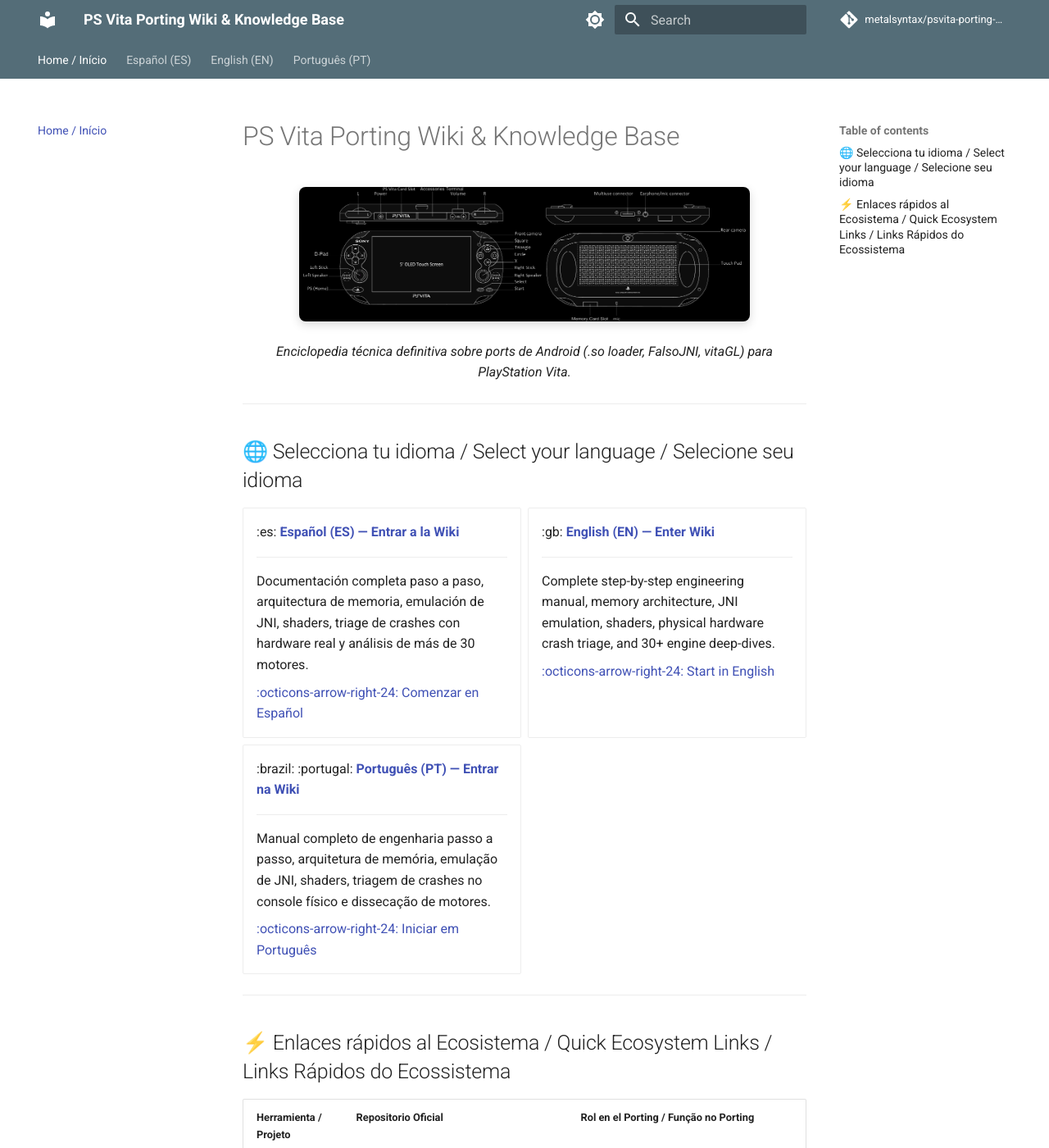
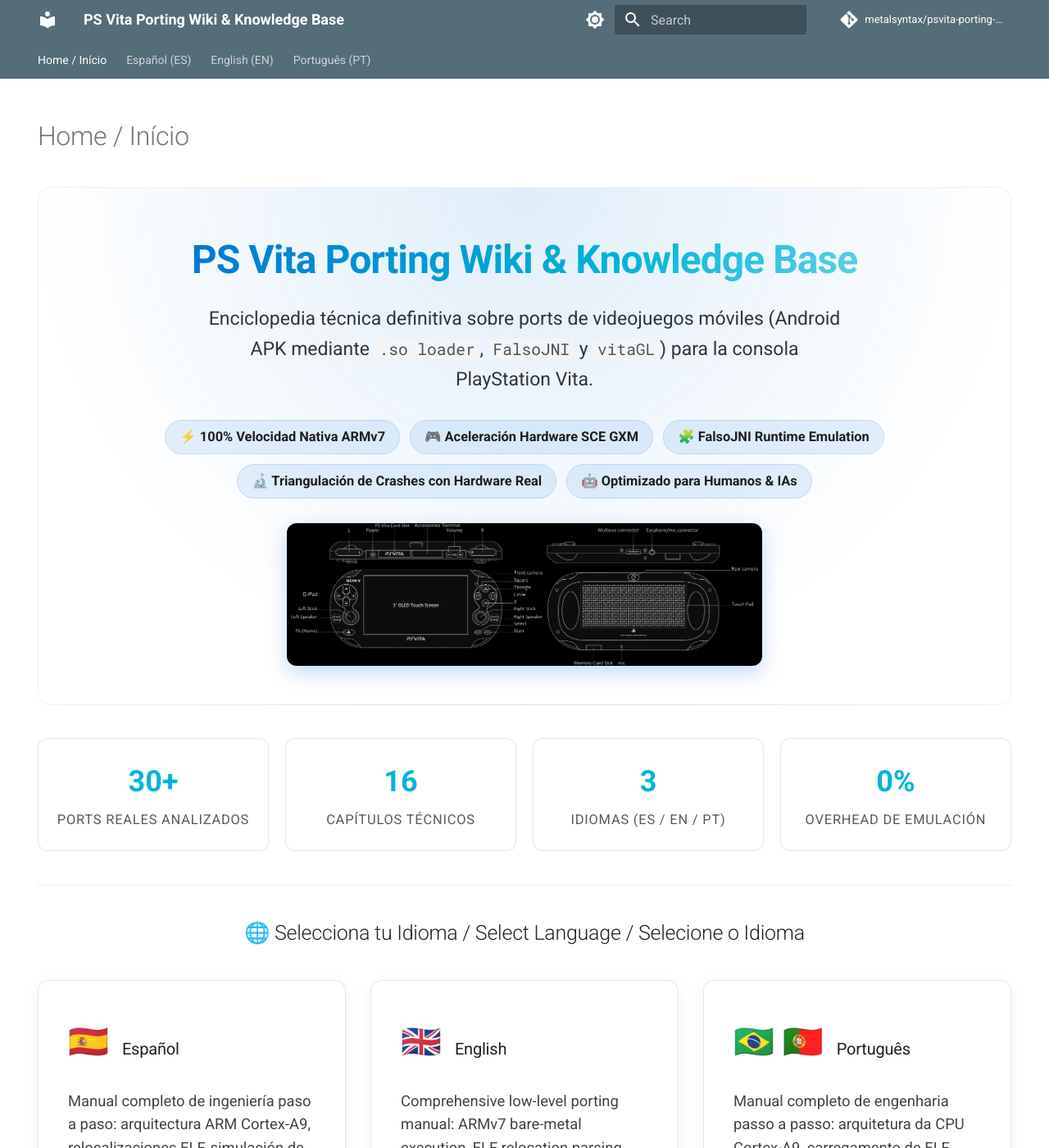
Before and after one commit to MetalSyntax/psvita-porting-wiki, an MkDocs documentation site: the page built from docs/index.md, in a window 1280 px wide and 1400 px high. Shown: the whole window at 82% size. Built offline with MkDocs 1.6.1 and Material for MkDocs 9.7.7, drawn with Linux system fonts in a browser that asks for light colours; comment, search, counter and statistics services are not loaded; some of the changed text lies outside the part shown.

Commit message:
feat(ui): modern glassmorphic landing page with emoji support and stats

```diff
--- a/docs/index.md
+++ b/docs/index.md
@@ -1,52 +1,113 @@
-# PS Vita Porting Wiki & Knowledge Base
+---
+hide:
+  - navigation
+  - toc
+---
 
-<div align="center">
-  <img src="assets/develop-for-vita-assets/psvita-layout.png" alt="PS Vita Architecture" width="550" style="border-radius: 8px; box-shadow: 0 4px 12px rgba(0,0,0,0.15);" />
-  <p><em>Enciclopedia técnica definitiva sobre ports de Android (.so loader, FalsoJNI, vitaGL) para PlayStation Vita.</em></p>
+<div class="hero-container">
+  <div class="hero-title">PS Vita Porting Wiki & Knowledge Base</div>
+  <div class="hero-subtitle">
+    Enciclopedia técnica definitiva sobre ports de videojuegos móviles (Android APK mediante <code>.so loader</code>, <code>FalsoJNI</code> y <code>vitaGL</code>) para la consola PlayStation Vita.
+  </div>
+
+  <div class="badge-row">
+    <span class="feature-pill">⚡ 100% Velocidad Nativa ARMv7</span>
+    <span class="feature-pill">🎮 Aceleración Hardware SCE GXM</span>
+    <span class="feature-pill">🧩 FalsoJNI Runtime Emulation</span>
+    <span class="feature-pill">🔬 Triangulación de Crashes con Hardware Real</span>
+    <span class="feature-pill">🤖 Optimizado para Humanos & IAs</span>
+  </div>
+
+  <div style="margin-top: 1.5rem;">
+    <img src="assets/develop-for-vita-assets/psvita-layout.png" alt="PS Vita Hardware" width="580" style="border-radius: 12px; box-shadow: 0 8px 24px rgba(0, 112, 209, 0.25); max-width: 95%;" />
+  </div>
+</div>
+
+<div class="stats-banner">
+  <div class="stat-box">
+    <div class="stat-number">30+</div>
+    <div class="stat-label">Ports Reales Analizados</div>
+  </div>
+  <div class="stat-box">
+    <div class="stat-number">16</div>
+    <div class="stat-label">Capítulos Técnicos</div>
+  </div>
+  <div class="stat-box">
+    <div class="stat-number">3</div>
+    <div class="stat-label">Idiomas (ES / EN / PT)</div>
+  </div>
+  <div class="stat-box">
+    <div class="stat-number">0%</div>
+    <div class="stat-label">Overhead de Emulación</div>
+  </div>
 </div>
 
 ---
 
-## 🌐 Selecciona tu idioma / Select your language / Selecione seu idioma
+<h2 style="text-align: center; margin-top: 2rem;">🌐 Selecciona tu Idioma / Select Language / Selecione o Idioma</h2>
 
-<div class="grid cards" markdown>
+<div class="lang-grid">
 
--   :es: **[Español (ES) — Entrar a la Wiki](es/index.md)**
+  <!-- Español Card -->
+  <div class="lang-card">
+    <div>
+      <div class="lang-header">
+        <span class="lang-flag">🇪🇸</span>
+        <h3 class="lang-name">Español</h3>
+      </div>
+      <p class="lang-desc">
+        Manual completo de ingeniería paso a paso: arquitectura ARM Cortex-A9, relocalizaciones ELF, simulación de JVM con FalsoJNI, shaders en vitaGL, triage de volcados <code>.psp2dmp</code> y casos de estudio reales.
+      </p>
+    </div>
+    <a href="es/" class="lang-btn">
+      Comenzar en Español <span>&rarr;</span>
+    </a>
+  </div>
 
-    ---
+  <!-- English Card -->
+  <div class="lang-card">
+    <div>
+      <div class="lang-header">
+        <span class="lang-flag">🇬🇧</span>
+        <h3 class="lang-name">English</h3>
+      </div>
+      <p class="lang-desc">
+        Comprehensive low-level porting manual: ARMv7 bare-metal execution, ELF relocation parsing, FalsoJNI runtime dispatch, vitaGL hardware shaders, physical <code>.psp2dmp</code> crash triage, and 30+ engine deep-dives.
+      </p>
+    </div>
+    <a href="en/" class="lang-btn">
+      Start in English <span>&rarr;</span>
+    </a>
+  </div>
 
-    Documentación completa paso a paso, arquitectura de memoria, emulación de JNI, shaders, triage de crashes con hardware real y análisis de más de 30 motores.
-
-    [:octicons-arrow-right-24: Comenzar en Español](es/index.md)
-
--   :gb: **[English (EN) — Enter Wiki](en/index.md)**
-
-    ---
-
-    Complete step-by-step engineering manual, memory architecture, JNI emulation, shaders, physical hardware crash triage, and 30+ engine deep-dives.
-
-    [:octicons-arrow-right-24: Start in English](en/index.md)
-
--   :brazil: :portugal: **[Português (PT) — Entrar na Wiki](pt/index.md)**
-
-    ---
-
-    Manual completo de engenharia passo a passo, arquitetura de memória, emulação de JNI, shaders, triagem de crashes no console físico e dissecação de motores.
-
-    [:octicons-arrow-right-24: Iniciar em Português](pt/index.md)
+  <!-- Português Card -->
+  <div class="lang-card">
+    <div>
+      <div class="lang-header">
+        <span class="lang-flag">🇧🇷 🇵🇹</span>
+        <h3 class="lang-name">Português</h3>
+      </div>
+      <p class="lang-desc">
+        Manual completo de engenharia passo a passo: arquitetura da CPU Cortex-A9, carregamento de ELF, emulação JNI, pipeline gráfico no vitaGL, triagem de travamentos com <code>vita-parse-core</code> e dissecção de motores.
+      </p>
+    </div>
+    <a href="pt/" class="lang-btn">
+      Iniciar em Português <span>&rarr;</span>
+    </a>
+  </div>
 
 </div>
 
 ---
 
-## ⚡ Enlaces rápidos al Ecosistema / Quick Ecosystem Links / Links Rápidos do Ecossistema
+## ⚡ Ecosistema y Repositorios Oficiales
 
-| Herramienta / Projeto | Repositorio Oficial | Rol en el Porting / Função no Porting |
+| Herramienta / Proyecto | Repositorio Oficial | Rol en el Porting / Função no Porting |
 | :--- | :--- | :--- |
-| **VitaSDK** | [github.com/vitasdk](https://github.com/vitasdk) | Toolchain de compilación cruzada GCC para PS Vita (`arm-vita-eabi-gcc`). |
-| **vitaGL** | [github.com/Rinnegatamante/vitaGL](https://github.com/Rinnegatamante/vitaGL) | Wrapper acelerado por hardware OpenGL ES 1.1 / 2.0 sobre el motor nativo SCE GXM. |
-| **kubridge** | [github.com/TheOfficialFloW/kubridge](https://github.com/TheOfficialFloW/kubridge) | Plugin de kernel que permite a procesos de usuario resolver símbolos del kernel e interactuar con memoria. |
-| **fd_fix** | [github.com/TheOfficialFloW/fd_fix](https://github.com/TheOfficialFloW/fd_fix) | Corrige el cierre indebido de descriptores de archivos del kernel en VitaOS. |
-| **FalsoJNI** | [github.com/Rinnegatamante/FalsoJNI](https://github.com/Rinnegatamante/FalsoJNI) | Entorno simulado ligero para satisfacer el JNI de Android sin ejecutar una máquina virtual Java pesada. |
-| **soloader-boilerplate** | [github.com/Rinnegatamante/soloader-boilerplate](https://github.com/Rinnegatamante/soloader-boilerplate) | Plantilla base de arquitectura para carga de librerías `.so` dinámicas en PS Vita. |
-| **psvita-toolkit** | [github.com/metalsyntax/psvita-toolkit](https://github.com/metalsyntax/psvita-toolkit) | CLI automatizado para compilación, despliegue FTP, triage de volcados `.psp2dmp`, LiveArea y shaders. |
+| **VitaSDK** | [github.com/vitasdk](https://github.com/vitasdk) | Toolchain oficial de compilación cruzada GCC (`arm-vita-eabi-gcc`). |
+| **vitaGL** | [github.com/Rinnegatamante/vitaGL](https://github.com/Rinnegatamante/vitaGL) | Wrapper acelerado por hardware OpenGL ES 1.1 / 2.0 sobre SCE GXM. |
+| **kubridge** | [github.com/TheOfficialFloW/kubridge](https://github.com/TheOfficialFloW/kubridge) | Plugin de kernel para asignar memoria ejecutable (`USER_RWX`) en espacio de usuario. |
+| **fd_fix** | [github.com/TheOfficialFloW/fd_fix](https://github.com/TheOfficialFloW/fd_fix) | Corrige el cierre indebido de descriptores de archivos I/O en VitaOS. |
+| **FalsoJNI** | [github.com/Rinnegatamante/FalsoJNI](https://github.com/Rinnegatamante/FalsoJNI) | Entorno simulado ligero para satisfacer el JNI de Android sin una JVM pesada. |
+| **soloader-boilerplate** | [github.com/Rinnegatamante/soloader-boilerplate](https://github.com/Rinnegatamante/soloader-boilerplate) | Plantilla base de arquitectura para carga de librerías `.so` dinámicas. |
+| **psvita-toolkit** | [github.com/metalsyntax/psvita-toolkit](https://github.com/metalsyntax/psvita-toolkit) | CLI automatizado para compilación, despliegue FTP, triage de crashes y shaders. |
--- /dev/null
+++ b/docs/stylesheets/extra.css
@@ -0,0 +1,199 @@
+/* Custom Modern Styling for PS Vita Porting Wiki */
+
+:root {
+  --wiki-accent-gradient: linear-gradient(135deg, #0070d1 0%, #00b4d8 100%);
+  --wiki-card-border: rgba(0, 112, 209, 0.2);
+  --wiki-card-hover: rgba(0, 180, 216, 0.15);
+}
+
+[data-md-color-scheme="slate"] {
+  --wiki-card-bg: rgba(22, 27, 34, 0.85);
+  --wiki-card-border: rgba(56, 139, 253, 0.25);
+  --wiki-card-hover: rgba(56, 139, 253, 0.12);
+  --wiki-hero-border: rgba(255, 255, 255, 0.08);
+}
+
+[data-md-color-scheme="default"] {
+  --wiki-card-bg: rgba(255, 255, 255, 0.95);
+  --wiki-card-border: rgba(0, 112, 209, 0.15);
+  --wiki-card-hover: rgba(0, 112, 209, 0.08);
+  --wiki-hero-border: rgba(0, 0, 0, 0.06);
+}
+
+/* Hero Container */
+.hero-container {
+  text-align: center;
+  padding: 2.5rem 1.5rem 2rem 1.5rem;
+  margin-bottom: 2rem;
+  border-radius: 16px;
+  background: radial-gradient(circle at top, rgba(0, 112, 209, 0.12) 0%, transparent 70%);
+  border: 1px solid var(--wiki-hero-border);
+  backdrop-filter: blur(8px);
+}
+
+.hero-title {
+  font-size: 2.4rem;
+  font-weight: 800;
+  letter-spacing: -0.02em;
+  margin-bottom: 0.8rem;
+  background: linear-gradient(135deg, #0070d1 10%, #00b4d8 60%, #90e0ef 100%);
+  -webkit-background-clip: text;
+  -webkit-text-fill-color: transparent;
+}
+
+.hero-subtitle {
+  font-size: 1.15rem;
+  max-width: 780px;
+  margin: 0 auto 1.5rem auto;
+  line-height: 1.6;
+  opacity: 0.9;
+}
+
+/* Feature Badges */
+.badge-row {
+  display: flex;
+  flex-wrap: wrap;
+  gap: 0.6rem;
+  justify-content: center;
+  margin: 1.2rem 0;
+}
+
+.feature-pill {
+  display: inline-flex;
+  align-items: center;
+  gap: 0.4rem;
+  padding: 0.35rem 0.85rem;
+  font-size: 0.82rem;
+  font-weight: 600;
+  border-radius: 9999px;
+  background: rgba(0, 112, 209, 0.1);
+  border: 1px solid var(--wiki-card-border);
+  color: inherit;
+  transition: all 0.2s ease;
+}
+
+.feature-pill:hover {
+  transform: translateY(-2px);
+  background: rgba(0, 180, 216, 0.2);
+}
+
+/* Modern Language Selection Grid */
+.lang-grid {
+  display: grid;
+  grid-template-columns: repeat(auto-fit, minmax(280px, 1fr));
+  gap: 1.5rem;
+  margin: 2rem 0;
+}
+
+.lang-card {
+  display: flex;
+  flex-direction: column;
+  justify-content: space-between;
+  padding: 1.8rem;
+  border-radius: 14px;
+  background: var(--wiki-card-bg);
+  border: 1px solid var(--wiki-card-border);
+  box-shadow: 0 4px 20px rgba(0, 0, 0, 0.05);
+  transition: all 0.25s cubic-bezier(0.4, 0, 0.2, 1);
+  position: relative;
+  overflow: hidden;
+}
+
+.lang-card::before {
+  content: "";
+  position: absolute;
+  top: 0;
+  left: 0;
+  right: 0;
+  height: 4px;
+  background: var(--wiki-accent-gradient);
+  opacity: 0;
+  transition: opacity 0.25s ease;
+}
+
+.lang-card:hover {
+  transform: translateY(-4px);
+  border-color: #00b4d8;
+  box-shadow: 0 12px 30px rgba(0, 112, 209, 0.15);
+}
+
+.lang-card:hover::before {
+  opacity: 1;
+}
+
+.lang-header {
+  display: flex;
+  align-items: center;
+  gap: 0.8rem;
+  margin-bottom: 0.8rem;
+}
+
+.lang-flag {
+  font-size: 2rem;
+  line-height: 1;
+}
+
+.lang-name {
+  font-size: 1.3rem;
+  font-weight: 700;
+  margin: 0;
+}
+
+.lang-desc {
+  font-size: 0.92rem;
+  line-height: 1.55;
+  opacity: 0.85;
+  margin-bottom: 1.5rem;
+  flex-grow: 1;
+}
+
+.lang-btn {
+  display: inline-flex;
+  align-items: center;
+  justify-content: center;
+  gap: 0.5rem;
+  padding: 0.65rem 1.2rem;
+  font-size: 0.95rem;
+  font-weight: 600;
+  border-radius: 8px;
+  background: var(--wiki-accent-gradient);
+  color: #ffffff !important;
+  text-decoration: none !important;
+  box-shadow: 0 4px 14px rgba(0, 112, 209, 0.3);
+  transition: all 0.2s ease;
+}
+
+.lang-btn:hover {
+  box-shadow: 0 6px 20px rgba(0, 180, 216, 0.5);
+  transform: translateY(-1px);
+}
+
+/* Statistics row */
+.stats-banner {
+  display: grid;
+  grid-template-columns: repeat(auto-fit, minmax(160px, 1fr));
+  gap: 1rem;
+  margin: 2rem 0;
+  text-align: center;
+}
+
+.stat-box {
+  padding: 1.2rem 1rem;
+  border-radius: 12px;
+  background: var(--wiki-card-bg);
+  border: 1px solid var(--wiki-card-border);
+}
+
+.stat-number {
+  font-size: 1.8rem;
+  font-weight: 800;
+  color: #00b4d8;
+  margin-bottom: 0.2rem;
+}
+
+.stat-label {
+  font-size: 0.82rem;
+  text-transform: uppercase;
+  letter-spacing: 0.05em;
+  opacity: 0.75;
+}
--- a/mkdocs.yml
+++ b/mkdocs.yml
@@ -56,12 +56,17 @@ markdown_extensions:
       alternate_style: true
   - pymdownx.keys
   - pymdownx.mark
-  - pymdownx.tilde
+  - pymdownx.emoji:
+      emoji_index: !!python/name:material.extensions.emoji.twemoji
+      emoji_generator: !!python/name:material.extensions.emoji.to_svg
   - attr_list
   - md_in_html
   - tables
   - toc:
       permalink: true
+
+extra_css:
+  - stylesheets/extra.css
 
 extra:
   social:
```
